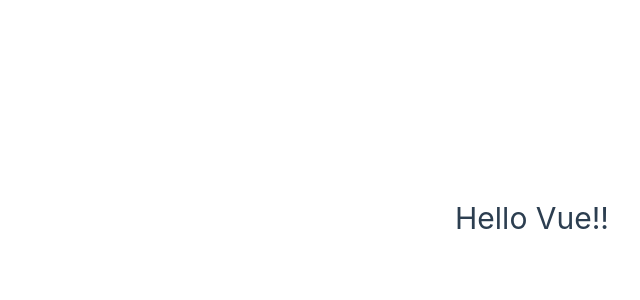
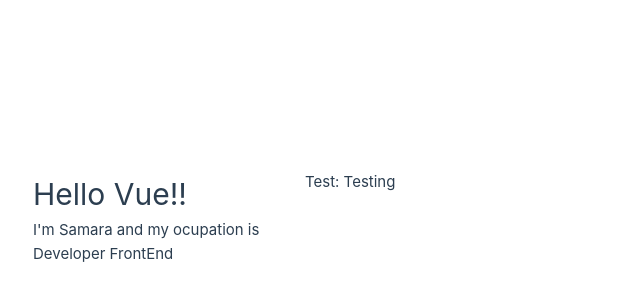
Before and after one commit to SamaraSilvia81/Vue3JS-Curso-Hora-De-Codar, a Vue app in the folder 2_project_vue/: page / in a window 1280 px wide. Shown: the part 182-482 px from the top of the page, without its empty margins (31-671 px from the left). Built offline with nearby package versions, Linux system fonts and the light colour scheme.

Commit message:
Added data in components

```diff
--- a/2_project_vue/src/App.vue
+++ b/2_project_vue/src/App.vue
@@ -1,7 +1,10 @@
 <template>
-  <!--<h1>Hello World</h1>-->
-  <!--Essa chamada funciona com letras minusculas e um (-) separando tbm-->
-  <FirstComponent/>
+  <div id="app">
+    <!--<h1>Hello World</h1>-->
+    <!--Essa chamada funciona com letras minusculas e um (-) separando tbm-->
+    <FirstComponent/>
+    Test: {{test }}
+  </div>
 </template>
 
 <script>
@@ -13,6 +16,11 @@
     // Criando um outro objeto declarando ao vue que usaremos components
     components: {
       FirstComponent
+    },
+    data(){
+      return {
+        test: "Testing"
+      }
     }
   }
 </script>
--- a/2_project_vue/src/components/FirstComponent.vue
+++ b/2_project_vue/src/components/FirstComponent.vue
@@ -1,9 +1,21 @@
 <template>
-    <h1>Hello Vue!!</h1>
+    <!--Devemos colcoar um elemento pai-->
+    <div id="first-component">
+        <h1>Hello Vue!!</h1>
+        <p>I'm {{ name }} and my ocupation is {{ ocupation }}</p>
+    </div>
 </template>
 
 <script>
     export default {
-        name: 'FirstComponent'
+        name: 'FirstComponent',
+        // Evocada como uma função com ()
+        data () {
+            return {
+                // Esses dados só podem ser utilizados dentro do componente
+                name: "Samara",
+                ocupation: "Developer FrontEnd"
+            }
+        }
     }
 </script>
```
Also changed, not shown: 1 other file (tests, documents, lock files or other folders).
